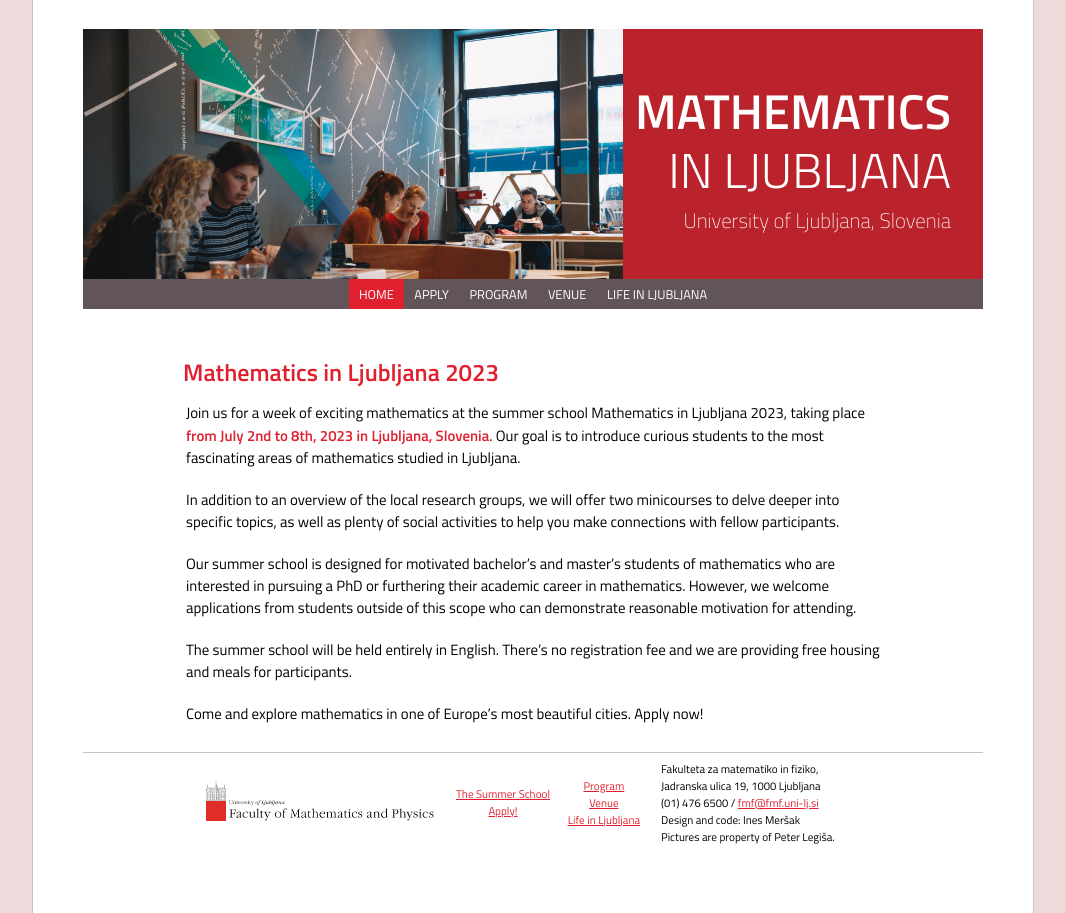
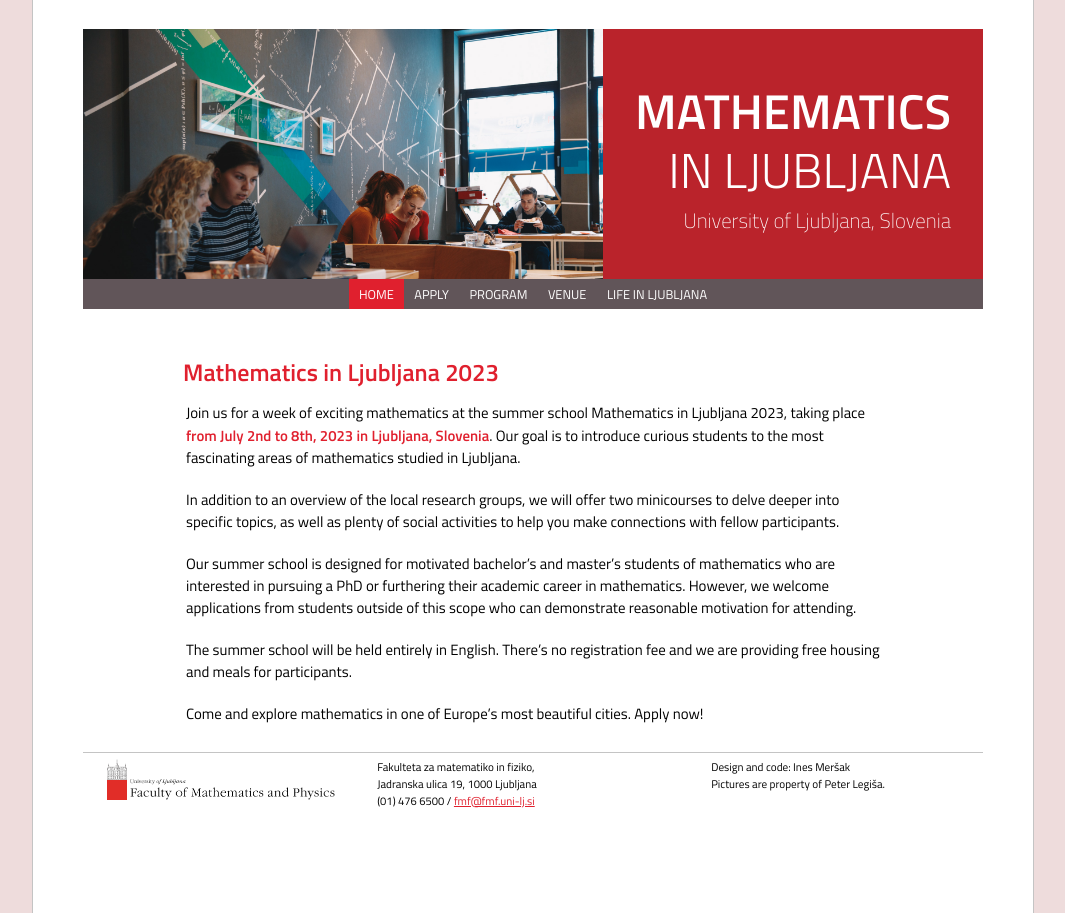
Before and after one commit to ul-fmf/mathematics-in-ljubljana, a Jekyll site: the page built from index.md, in a window 1280 px wide. Shown: the whole page, without its empty margins (107-1172 px from the left). Built offline with Jekyll 4.4.1, drawn with Linux system fonts in a browser that asks for light colours; nearby versions of some CDN libraries; a style sheet for code colours, icons or effects is not loaded.

Commit message:
Malo bolj prijazno za majhne zaslone

```diff
--- a/_includes/footer.html
+++ b/_includes/footer.html
@@ -1,30 +1,16 @@
 <footer>
-    <table>
-      <tr>
-        <td class="logo">
+  <div class="logo">
     <a href="http://www.fmf.uni-lj.si"
    target="_blank"><img src="{{ site.baseurl }}/assets/img/logo.gif" width="230px" alt="Logo FMF"/></a>
-        </td>
-        <td>
-          <ul>
-            <li><a href="index.html">The Summer School</a></li>
-            <li><a href="apply.html">Apply!</a></li>
-          </ul>
-        </td>
-        <td>
-          <ul>
-            <li><a href="program.html">Program</a></li>
-            <li><a href="venue.html">Venue</a></li>
-            <li><a href="ljubljana.html">Life in Ljubljana</a></li>
-          </ul>
-        </td>
-        <td class="copyright">
+  </div>
+  <div class="contact">
     Fakulteta za matematiko in fiziko, <br />
     Jadranska ulica 19, 1000 Ljubljana <br />
     (01) 476 6500 / <a href="mailto:fmf@fmf.uni-lj.si">fmf@fmf.uni-lj.si</a> <br />
+  </div>
+  <div class="copyright">
     Design and code: Ines Meršak <br />
     Pictures are property of Peter Legiša.
-        </td>
-      </tr>
-    </table>
+  </div>
 </footer>
+<div class="clr"></div>
--- a/_includes/head.html
+++ b/_includes/head.html
@@ -27,7 +27,7 @@
     <!-- CSS -->
     <!-- <link rel="stylesheet" href="{{ site.baseurl }}/assets/css/main.css">
     <link rel="stylesheet" href="{{ site.baseurl }}/assets/css/syntax.css"> -->
-    <link rel="stylesheet" href="{{ site.baseurl }}/assets/css/masters.css">
+    <link rel="stylesheet" href="{{ site.baseurl }}/assets/css/style.css">
 
     <!-- Icons -->
     <link rel="stylesheet" href="https://cdn.jsdelivr.net/gh/jpswalsh/academicons@1/css/academicons.min.css">
--- a/assets/css/masters.css
+++ b/assets/css/style.css
@@ -33,13 +33,24 @@ html {
   }
 
   footer {
-    margin-bottom: 0;
+    margin-bottom: 1em;
     margin-top: 2.15em;
     border-top: 1px solid #C4C4C4;
     text-align: center;
     font-size: 0.7em;
     padding: 0.4em;
     clear: both;
+  }
+
+  footer div {
+    float: left;
+    min-width: 250px;
+    width: 30%;
+    height: 60px;
+  }
+
+  footer div.copyright {
+    float: right;
   }
 
   main {
@@ -197,8 +208,7 @@ html {
     padding-right: 1em;
   }
 
-  .copyright {
-    width: 200px;
+  .copyright, .contact {
     text-align: justify;
     padding-left: 1em;
   }
@@ -370,9 +380,11 @@ html {
 #site_title {
     float: right;
     text-align: right;
-    padding-right: 2em;
-    width: 45%;
+    padding: 0 2em;
+    max-width: 50%;
+    min-width: ;
     height: 250px;
+    background-color: #ba232b;
 }
 
 #site_title a {
@@ -396,6 +408,9 @@ html {
     margin-top: 0;
 }
 
+.clr {
+  clear: both;
+}
 
 @media handheld and (max-width: 900px), screen and (max-width: 900px) {
 
@@ -424,8 +439,8 @@ html {
   }
 
   #site_title {
-      padding-right: 1.5em;
-      height: 100px;
+    padding: 0 1em;
+    height: 100px;
   }
 
   #site_title a {
@@ -445,4 +460,8 @@ html {
       font-size: 1.1em;
   }
 
+  footer div.copyright {
+    float: left;
   }
+
+  }
```
Lines whose indentation alone changed are shown as unchanged.
